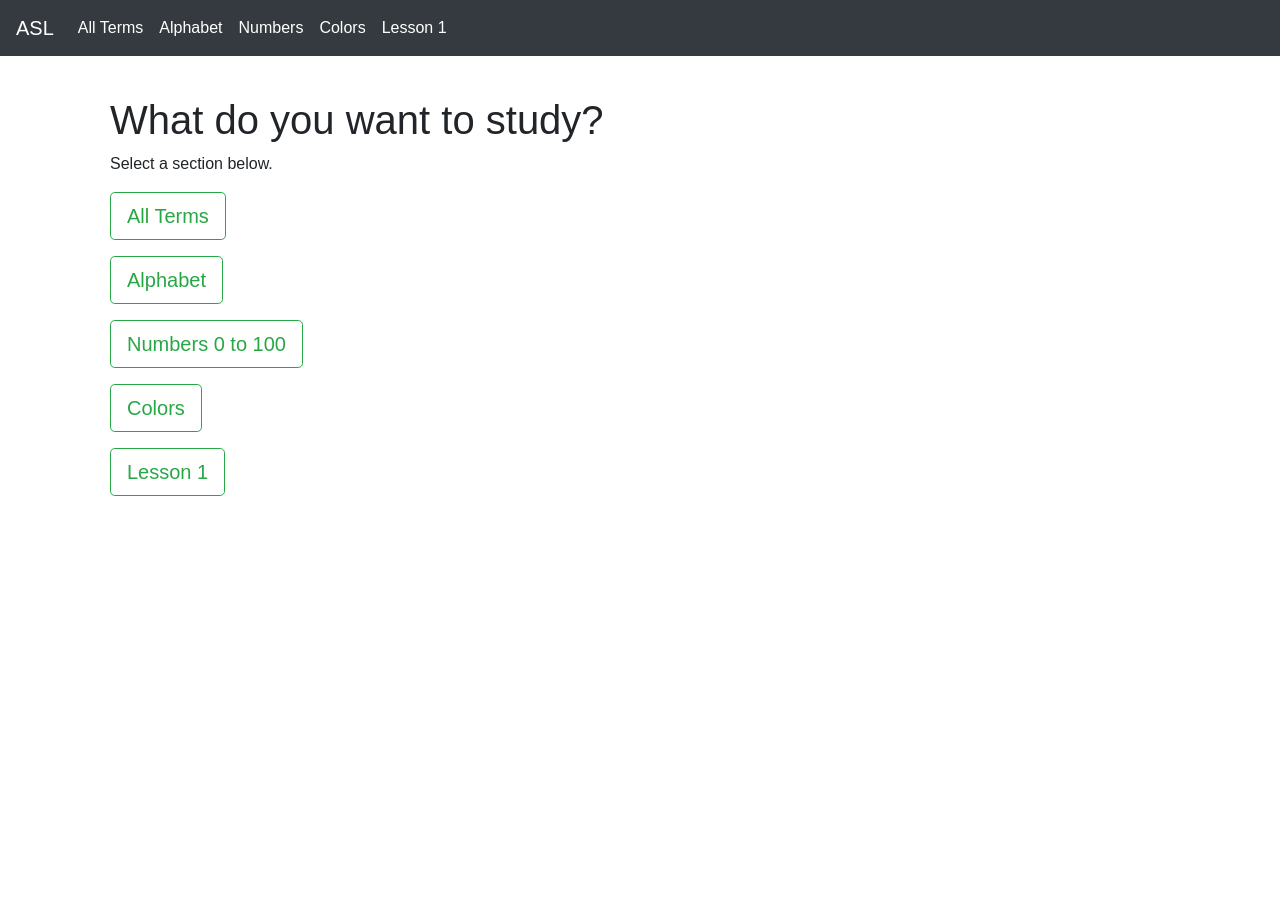
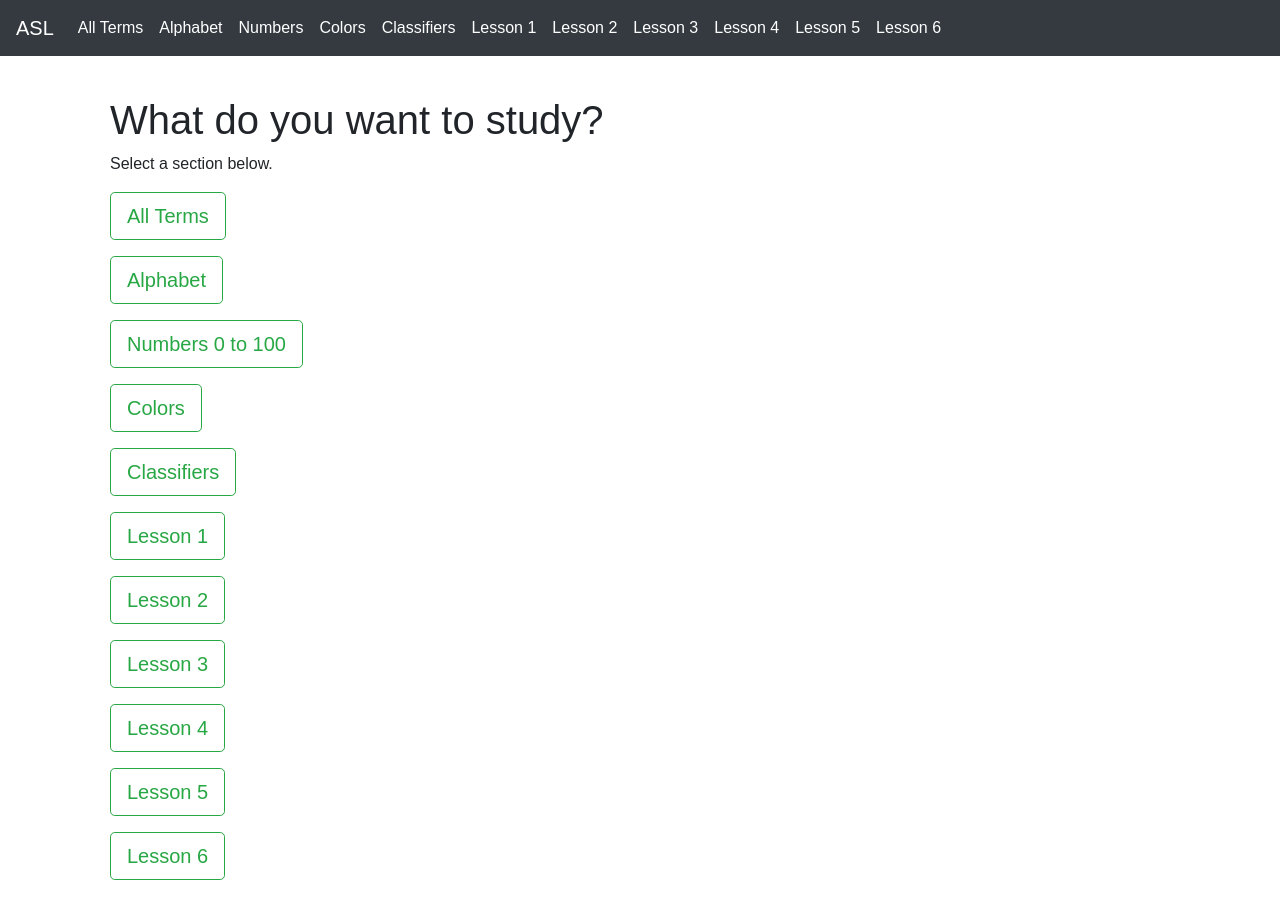
Before and after one commit to amajor/asl-study-app, a React (Create React App) app: page /#/ in a window 1280 px wide. Shown: the top 918 px of the page. Before the commit the page ends 800 px from the top, so only its background shows below. Built offline with nearby package versions, Linux system fonts and the light colour scheme.

Commit message:
Display new data in the application

```diff
--- a/src/App.js
+++ b/src/App.js
@@ -9,7 +9,13 @@ import PageAllTerms from './components/PageAllTerms';
 import PageAlphabet from './components/PageAlphabet';
 import PageNumbers from './components/PageNumbers';
 import PageColors from './components/PageColors';
+import PageClassifiers from './components/PageClassifiers';
 import PageLesson1 from './components/PageLesson1';
+import PageLesson2 from './components/PageLesson2';
+import PageLesson3 from './components/PageLesson3';
+import PageLesson4 from './components/PageLesson4';
+import PageLesson5 from './components/PageLesson5';
+import PageLesson6 from './components/PageLesson6';
 
 class App extends Component {
   render() {
@@ -26,7 +32,13 @@ class App extends Component {
                 <Route path="/alphabet" component={PageAlphabet}/>
                 <Route path="/numbers" component={PageNumbers}/>
                 <Route path="/colors" component={PageColors}/>
+                <Route path="/classifiers" component={PageClassifiers}/>
                 <Route path="/lesson1" component={PageLesson1}/>
+                <Route path="/lesson2" component={PageLesson2}/>
+                <Route path="/lesson3" component={PageLesson3}/>
+                <Route path="/lesson4" component={PageLesson4}/>
+                <Route path="/lesson5" component={PageLesson5}/>
+                <Route path="/lesson6" component={PageLesson6}/>
               </div>
             </div>
           </div>
--- a/src/components/PageAllTerms/index.jsx
+++ b/src/components/PageAllTerms/index.jsx
@@ -2,15 +2,34 @@ import React, { Component } from "react";
 import Section from "../Section"
 import aslAlphabet from '../../data/alphabet';
 import aslNumbers from '../../data/numbers';
+import aslClassifiers from '../../data/classifiers';
 import aslLesson1 from '../../data/lesson1';
+import aslLesson2 from '../../data/lesson2';
+import aslLesson3 from '../../data/lesson3';
+import aslLesson4 from '../../data/lesson4';
+import aslLesson5 from '../../data/lesson5';
+import aslLesson6 from '../../data/lesson6';
 
 class PageAllTerms extends Component {
   render() {
     const alphabetArray = aslAlphabet().vocabulary;
     const numberArray = aslNumbers().vocabulary;
+    const classifierArray = aslClassifiers().vocabulary;
     const lessonOneArray = aslLesson1().vocabulary;
+    const lessonTwoArray = aslLesson2().vocabulary;
+    const lessonThreeArray = aslLesson3().vocabulary;
+    const lessonFourArray = aslLesson4().vocabulary;
+    const lessonFiveArray = aslLesson5().vocabulary;
+    const lessonSixArray = aslLesson6().vocabulary;
+
     const allTermsArray = alphabetArray.concat(numberArray)
-      .concat(lessonOneArray);
+      .concat(classifierArray)
+      .concat(lessonOneArray)
+      .concat(lessonTwoArray)
+      .concat(lessonThreeArray)
+      .concat(lessonFourArray)
+      .concat(lessonFiveArray)
+      .concat(lessonSixArray);
 
     const allTermsSection = {
       name: "All Vocabulary Terms",
--- /dev/null
+++ b/src/components/PageClassifiers/index.jsx
@@ -0,0 +1,13 @@
+import React, { Component } from "react";
+import Section from "../Section"
+import aslClassifiers from '../../data/classifiers';
+
+class PageClassifiers extends Component {
+  render() {
+    return (
+      <Section section={aslClassifiers()} />
+    );
+  }
+}
+
+export default PageClassifiers;
--- a/src/components/PageHome/index.jsx
+++ b/src/components/PageHome/index.jsx
@@ -38,9 +38,51 @@ class PageHome extends Component {
               </NavLink>
             </p>
             <p>
+              <NavLink to="/classifiers">
+                <button type="button" class="btn btn-outline-success btn-lg">
+                  Classifiers
+                </button>
+              </NavLink>
+            </p>
+            <p>
               <NavLink to="/lesson1">
                 <button type="button" class="btn btn-outline-success btn-lg">
                   Lesson 1
+                </button>
+              </NavLink>
+            </p>
+            <p>
+              <NavLink to="/lesson2">
+                <button type="button" class="btn btn-outline-success btn-lg">
+                  Lesson 2
+                </button>
+              </NavLink>
+            </p>
+            <p>
+              <NavLink to="/lesson3">
+                <button type="button" class="btn btn-outline-success btn-lg">
+                  Lesson 3
+                </button>
+              </NavLink>
+            </p>
+            <p>
+              <NavLink to="/lesson4">
+                <button type="button" class="btn btn-outline-success btn-lg">
+                  Lesson 4
+                </button>
+              </NavLink>
+            </p>
+            <p>
+              <NavLink to="/lesson5">
+                <button type="button" class="btn btn-outline-success btn-lg">
+                  Lesson 5
+                </button>
+              </NavLink>
+            </p>
+            <p>
+              <NavLink to="/lesson6">
+                <button type="button" class="btn btn-outline-success btn-lg">
+                  Lesson 6
                 </button>
               </NavLink>
             </p>
--- /dev/null
+++ b/src/components/PageLesson2/index.jsx
@@ -0,0 +1,13 @@
+import React, { Component } from "react";
+import Section from "../Section"
+import aslLesson2 from '../../data/lesson2';
+
+class PageLesson2 extends Component {
+  render() {
+    return (
+      <Section section={aslLesson2()} />
+    );
+  }
+}
+
+export default PageLesson2;
--- /dev/null
+++ b/src/components/PageLesson3/index.jsx
@@ -0,0 +1,13 @@
+import React, { Component } from "react";
+import Section from "../Section"
+import aslLesson3 from '../../data/lesson3';
+
+class PageLesson3 extends Component {
+  render() {
+    return (
+      <Section section={aslLesson3()} />
+    );
+  }
+}
+
+export default PageLesson3;
--- /dev/null
+++ b/src/components/PageLesson4/index.jsx
@@ -0,0 +1,13 @@
+import React, { Component } from "react";
+import Section from "../Section"
+import aslLesson4 from '../../data/lesson4';
+
+class PageLesson4 extends Component {
+  render() {
+    return (
+      <Section section={aslLesson4()} />
+    );
+  }
+}
+
+export default PageLesson4;
--- /dev/null
+++ b/src/components/PageLesson5/index.jsx
@@ -0,0 +1,13 @@
+import React, { Component } from "react";
+import Section from "../Section"
+import aslLesson5 from '../../data/lesson5';
+
+class PageLesson5 extends Component {
+  render() {
+    return (
+      <Section section={aslLesson5()} />
+    );
+  }
+}
+
+export default PageLesson5;
--- /dev/null
+++ b/src/components/PageLesson6/index.jsx
@@ -0,0 +1,13 @@
+import React, { Component } from "react";
+import Section from "../Section"
+import aslLesson6 from '../../data/lesson6';
+
+class PageLesson6 extends Component {
+  render() {
+    return (
+      <Section section={aslLesson6()} />
+    );
+  }
+}
+
+export default PageLesson6;
--- a/src/components/PageNavigation/index.jsx
+++ b/src/components/PageNavigation/index.jsx
@@ -50,8 +50,50 @@ class PageNavigation extends Component {
             </li>
             <li className="nav-item">
               <span className="nav-link">
+                <NavLink to="/classifiers" style={navLinkStyle}>
+                  Classifiers
+                </NavLink>
+              </span>
+            </li>
+            <li className="nav-item">
+              <span className="nav-link">
                 <NavLink to="/lesson1" style={navLinkStyle}>
                   Lesson 1
+                </NavLink>
+              </span>
+            </li>
+            <li className="nav-item">
+              <span className="nav-link">
+                <NavLink to="/lesson2" style={navLinkStyle}>
+                  Lesson 2
+                </NavLink>
+              </span>
+            </li>
+            <li className="nav-item">
+              <span className="nav-link">
+                <NavLink to="/lesson3" style={navLinkStyle}>
+                  Lesson 3
+                </NavLink>
+              </span>
+            </li>
+            <li className="nav-item">
+              <span className="nav-link">
+                <NavLink to="/lesson4" style={navLinkStyle}>
+                  Lesson 4
+                </NavLink>
+              </span>
+            </li>
+            <li className="nav-item">
+              <span className="nav-link">
+                <NavLink to="/lesson5" style={navLinkStyle}>
+                  Lesson 5
+                </NavLink>
+              </span>
+            </li>
+            <li className="nav-item">
+              <span className="nav-link">
+                <NavLink to="/lesson6" style={navLinkStyle}>
+                  Lesson 6
                 </NavLink>
               </span>
             </li>
--- a/src/components/Vocabulary/index.jsx
+++ b/src/components/Vocabulary/index.jsx
@@ -35,7 +35,7 @@ Vocabulary.propTypes = {
 
 Vocabulary.defaultProps = {
   image: '',
-  notes: '',
+  notes: [],
 };
 
 export default Vocabulary;
```
